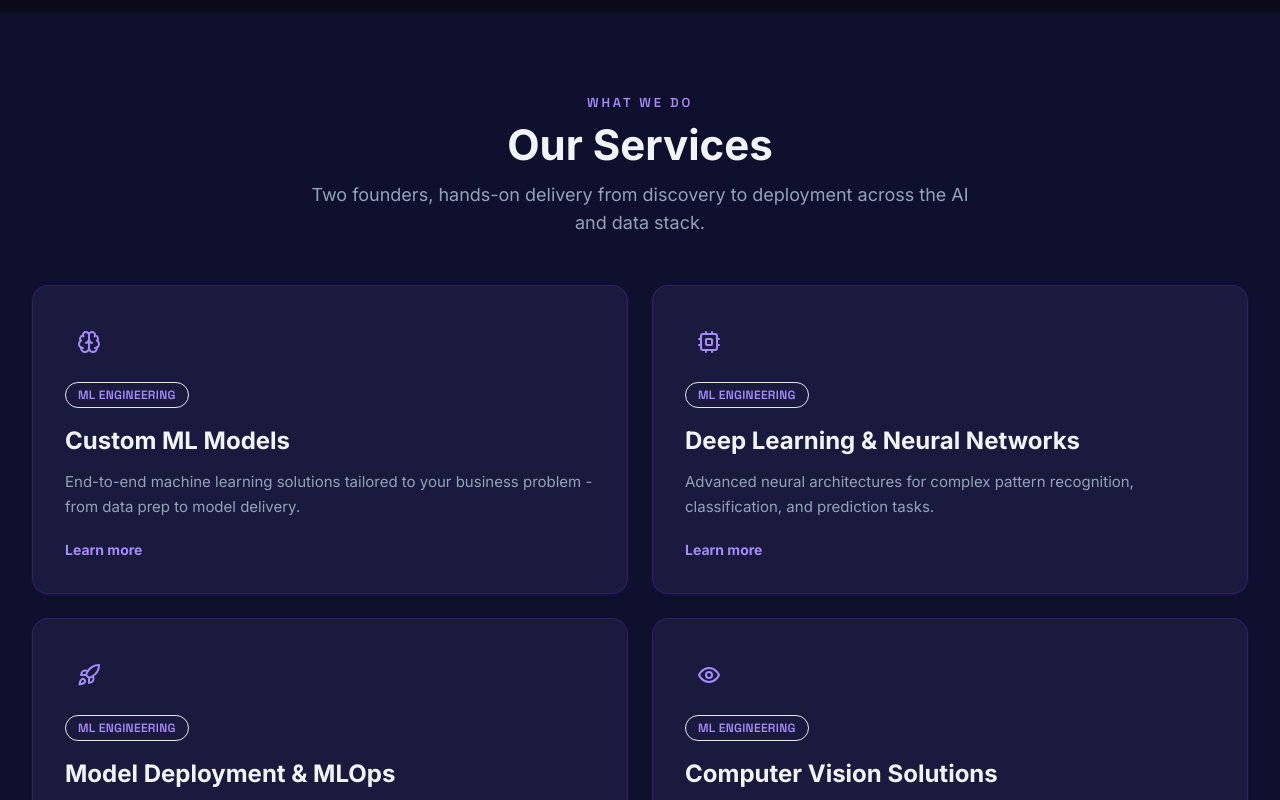
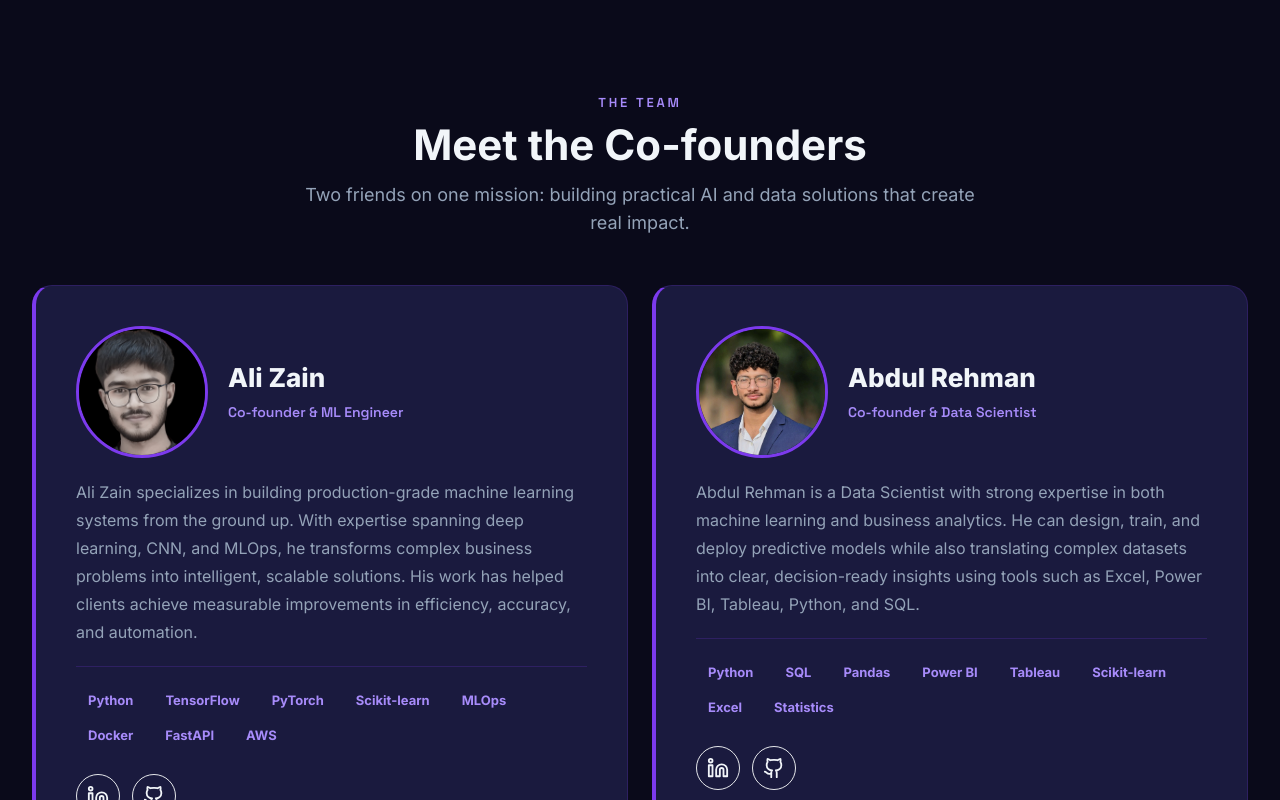
Before and after one commit to DataWithRehman1/Mindfuelbyali, a React (Vite) app in the folder mindfuelbyali/client/: page / in a window 1280 px wide. Shown: the part 660-1460 px from the top of the page. Built offline with nearby package versions, Linux system fonts and the light colour scheme; no server answers.

Commit message:
team section change

```diff
--- a/mindfuelbyali/client/src/App.jsx
+++ b/mindfuelbyali/client/src/App.jsx
@@ -62,8 +62,8 @@ function App() {
       <Navbar />
       <main>
         <Hero />
+        <Team />
         <Services />
-        <Team />
         <Suspense
           fallback={
             <div className="container-site py-20 text-center text-text-secondary" aria-live="polite">
--- a/mindfuelbyali/client/src/components/sections/Team.jsx
+++ b/mindfuelbyali/client/src/components/sections/Team.jsx
@@ -97,19 +97,19 @@ function TeamCard({ member, index }) {
           href={member.linkedin}
           target="_blank"
           rel="noopener noreferrer"
-          className="focus-ring rounded-full border border-border p-2 text-text-muted transition-all duration-300 hover:text-indigo-light"
+          className="focus-ring inline-flex h-11 w-11 items-center justify-center rounded-full border border-indigo/40 bg-indigo/10 text-indigo-light/90 transition-all duration-300 hover:border-indigo-light hover:bg-indigo/20 hover:text-text-primary hover:shadow-glow"
           aria-label={`${member.name} LinkedIn`}
         >
-          <Linkedin className="h-5 w-5" />
+          <Linkedin className="h-[22px] w-[22px]" />
         </a>
         <a
           href={member.github}
           target="_blank"
           rel="noopener noreferrer"
-          className="focus-ring rounded-full border border-border p-2 text-text-muted transition-all duration-300 hover:text-indigo-light"
+          className="focus-ring inline-flex h-11 w-11 items-center justify-center rounded-full border border-indigo/40 bg-indigo/10 text-indigo-light/90 transition-all duration-300 hover:border-indigo-light hover:bg-indigo/20 hover:text-text-primary hover:shadow-glow"
           aria-label={`${member.name} GitHub`}
         >
-          <Github className="h-5 w-5" />
+          <Github className="h-[22px] w-[22px]" />
         </a>
       </div>
     </motion.article>
```
